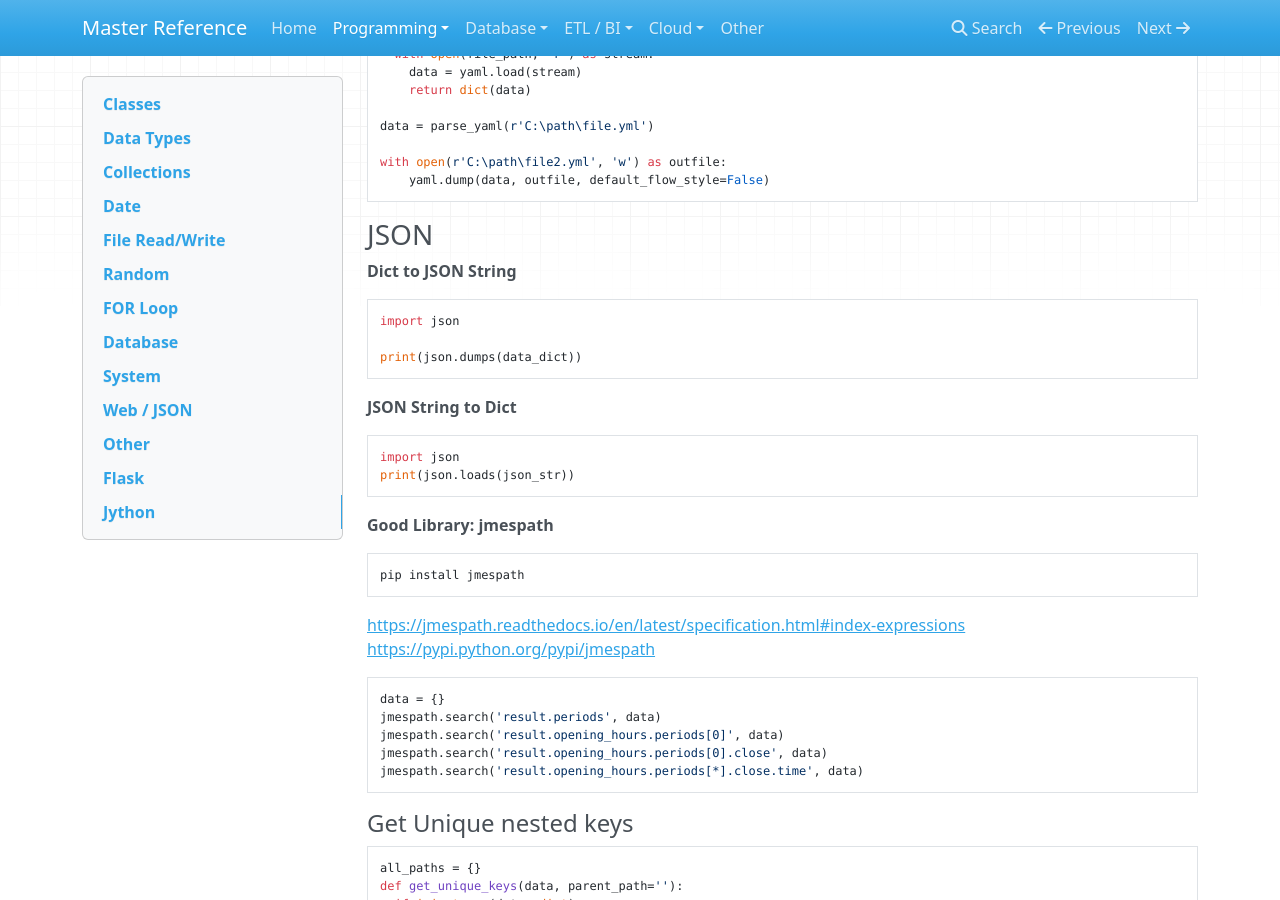
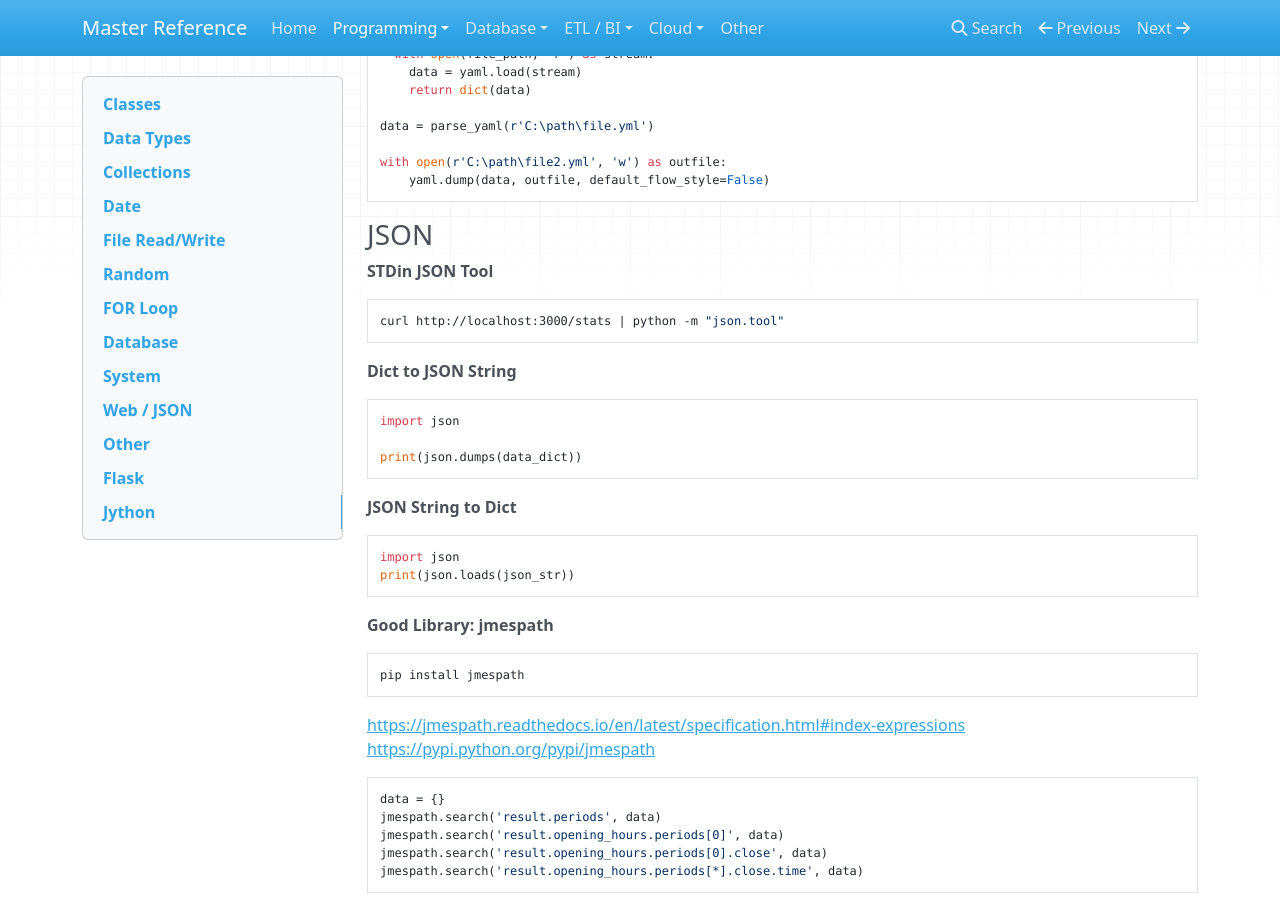
Before and after one commit to flarco/ref-docs, an MkDocs documentation site: the page built from docs/programming/python.md, in a window 1280 px wide and 900 px high, scrolled down 2226 px. Built offline with MkDocs 1.6.1, drawn with Linux system fonts in a browser that asks for light colours; nearby versions of some CDN libraries; old or Windows-style settings are respelled for this version of MkDocs.

Commit message:
Python json.tool

````diff
--- a/docs/programming/python.md
+++ b/docs/programming/python.md
@@ -126,6 +126,11 @@ with open(r'C:\path\file2.yml', 'w') as outfile:
 ```
 
 ### JSON
+
+**STDin JSON Tool**
+```
+curl http://localhost:3000/stats | python -m "json.tool"
+```
 
 **Dict to JSON String**
 ```python
````
